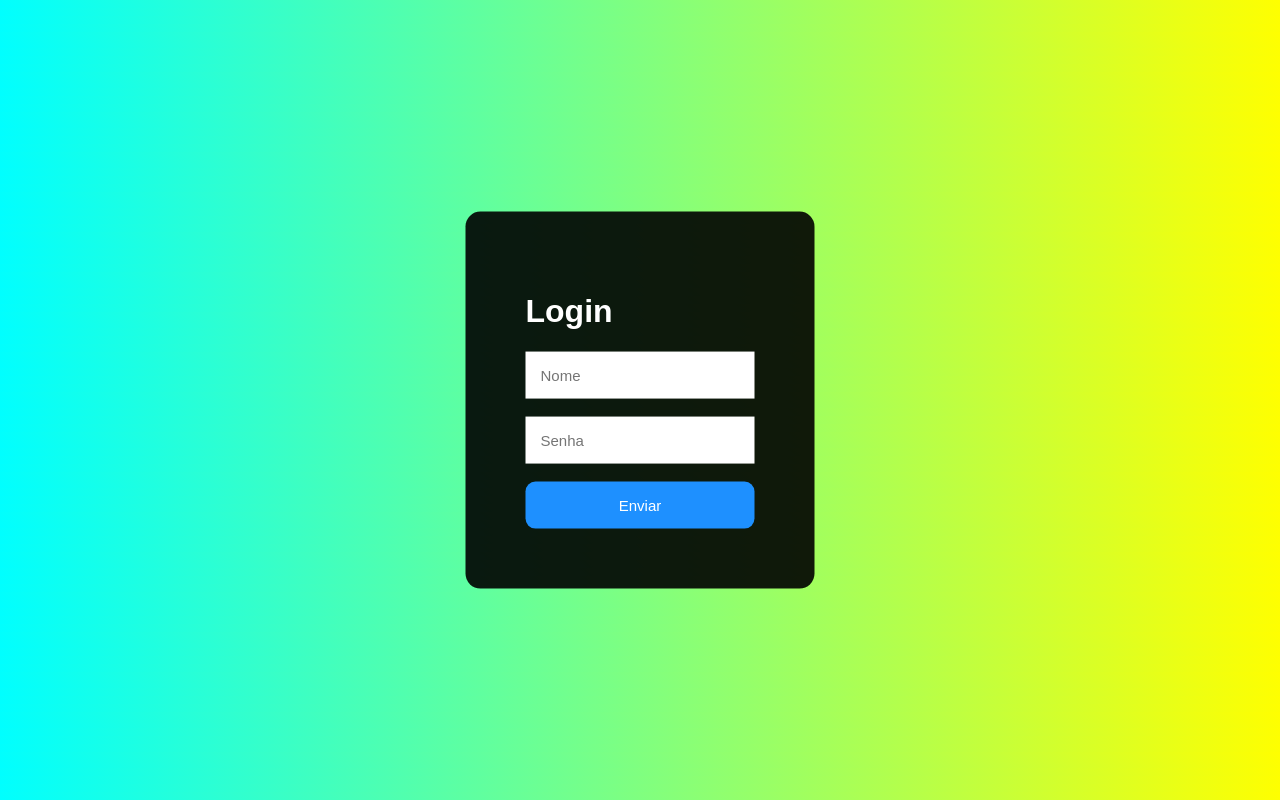
After one commit to bkfantasma/estoque, a Django app: template app_estoque/templates/registration/login.html in a window 1280 px wide. The commit adds this page. Run offline with Django 3.2, Linux system fonts and the light colour scheme; the template is opened without the code that fills it, so the values that code supplies are empty.

Commit message:
template login e cadastro adicionado para teste de login_required

```diff
--- a/app_estoque/admin.py
+++ b/app_estoque/admin.py
@@ -1,3 +1,6 @@
 from django.contrib import admin
-
+from .models import *
 # Register your models here.
+admin.site.register(User)
+admin.site.register(Produto)
+admin.site.register(Cargo)
--- a/app_estoque/models.py
+++ b/app_estoque/models.py
@@ -8,9 +8,8 @@ class Produto(models.Model):
     preco = models.IntegerField()
 
 class Cargo(models.Model):
-    id = models.AutoField(primary_key=True)
     nome = models.TextField(max_length=255)
-    permissao = models.IntegerField(max_length=1)
+    permissao = models.IntegerField(default=0)
 
 class User(models.Model):
     id = models.AutoField(primary_key=True)
@@ -18,4 +17,4 @@ class User(models.Model):
     email = models.EmailField(max_length=255)
     senha = models.TextField(max_length=255)
     chave_acesso = models.TextField(max_length=3)
-    cargo = models.ForeignKey(Cargo, on_delete=models.CASCADE, related_name='usuarios')
+    cargo = models.ForeignKey(Cargo, on_delete=models.CASCADE, related_name='usuarios', null=True, blank=True)
--- a/app_estoque/templates/layout/layout.html
+++ b/app_estoque/templates/layout/layout.html
@@ -13,6 +13,12 @@
           <a class="navbar-brand" href="{% url 'listagem_produtos' %}">Estoque</a>
         </div>
       </nav>
+      {% if user.is_authenticated %}
+          <p>Bem-vindo, {{ user.username }}!</p>
+          <a href="{% url 'logout' %}">Logout</a>
+          {% else %}
+          <a href="{% url 'login' %}">Login</a>
+      {% endif %}
       <div class="container">
 
         {% block conteudo %} {% endblock %}
--- /dev/null
+++ b/app_estoque/templates/layout/layout_user.html
@@ -0,0 +1,46 @@
+<!DOCTYPE html>
+<html lang="en">
+<head>
+    <meta charset="UTF-8">
+    <meta name="viewport" content="width=device-width, initial-scale=1.0">
+    <title>Document</title>
+</head>
+    <style>
+        body{
+            font-family: Arial, Helvetica, sans-serif;
+            background-image: linear-gradient(45deg, cyan, yellow);
+        }
+        .tela-login{
+            background-color: rgb(0, 0, 0, 0.9);
+            position: absolute;
+            top: 50%;
+            left: 50%;
+            transform: translate(-50%, -50%);
+            padding: 60px;
+            border-radius: 15px;
+            color: white;
+        }
+        input{
+            padding: 15px;
+            border: none;
+            outline: none;
+            font-size: 15px;
+        }
+        button{
+            background-color: dodgerblue;
+            border: none;
+            padding: 15px;
+            width: 100%;
+            border-radius: 10px;
+            color: white;
+            font-size: 15px;
+            cursor: pointer;
+        }
+        button:hover{
+            background-color: deepskyblue;
+        }
+    </style>
+<body>
+    {% block conteudo %} {% endblock %}
+</body>
+</html>
--- /dev/null
+++ b/app_estoque/templates/registration/login.html
@@ -0,0 +1,16 @@
+{% extends 'layout/layout_user.html' %}
+{% block conteudo %}
+
+<form action="{% url 'login' %}" method="post">
+    {% csrf_token %}
+    <div class="tela-login">
+        <h1>Login</h1>
+        <input type="text" name="nome" placeholder="Nome">
+        <br><br>
+        <input type="password" name="senha" placeholder="Senha">
+        <br><br>
+        <button type="submit">Enviar</button>
+    </div>
+</form>
+
+{% endblock %}
--- a/estoque/urls.py
+++ b/estoque/urls.py
@@ -1,10 +1,14 @@
 from django.urls import path
 from app_estoque import views
+from django.contrib import admin
+from django.contrib.auth import views as auth_views
 
 urlpatterns = [
+   path('admin/', admin.site.urls),
    path('', views.home, name ='home'),
    path('produtos/', views.listagem_produtos, name='listagem_produtos'),
    path('criar_produtos/', views.criar_produtos, name='criar_produtos'),
    path('produtos/<int:produto_id>/deletar/', views.deletar_produto, name='deletar_produto'),
    path('produtos/<int:produto_id>/editar/', views.editar_produto, name='editar_produto'),
+   path('login/', auth_views.LoginView.as_view(), name='login'),
 ]
```
Also changed, not shown: app_estoque/templates/registration/signup.html (added, +20 -0 lines), app_estoque/views.py (+51 -21 lines), requirements.txt (added, +138 -0 lines), app_estoque/migrations/0003_cargo_permissao_alter_cargo_id.py (added), app_estoque/migrations/0004_alter_user_cargo.py (added), app_estoque/migrations/0005_alter_user_cargo.py (added), db.sqlite3 (added).
